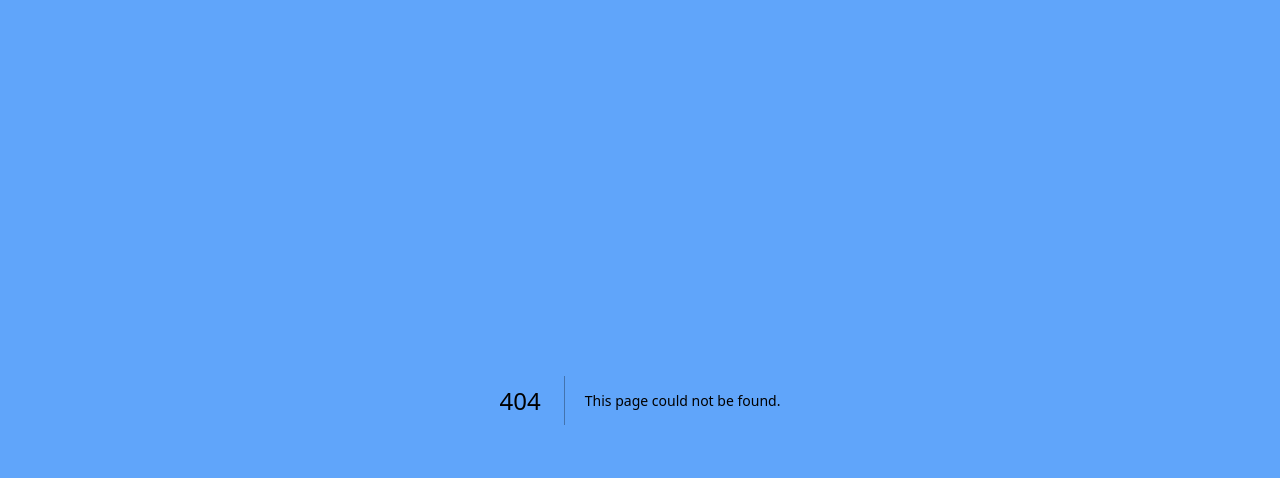
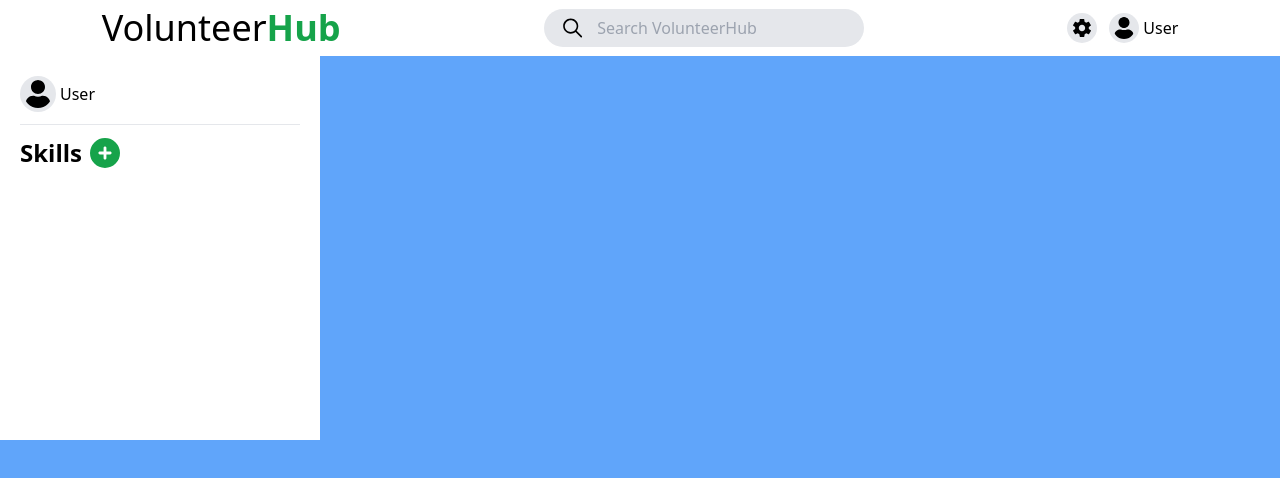
Before and after one commit to Kiritsu0/VolunteerHub, a Next.js app: page /main/volunteer in a window 1280 px wide. Before the commit this address had no page. Shown: the top 478 px of the page. Built offline with nearby package versions, Linux system fonts and the light colour scheme.

Commit message:
add volunteer_organization pages header

```diff
--- /dev/null
+++ b/app/main/layout.js
@@ -0,0 +1,35 @@
+import { IoIosSearch } from "react-icons/io";
+import { IoMdSettings } from "react-icons/io";
+import { FaUser } from "react-icons/fa";
+
+const Layout = ({children}) => {
+  return (
+    <div>
+      <header className="flex justify-around items-center w-screen bg-white min-h-14">
+        <h1 className="text-4xl font-medium">Volunteer<span className="font-bold text-green-600">Hub</span></h1>
+        <div className="flex items-center bg-gray-200 w-1/4 p-1 gap-3 rounded-3xl">
+          <IoIosSearch className="text-3xl ml-3"/>
+          <input placeholder="Search VolunteerHub" className="outline-none bg-gray-200 w-full"/>
+        </div>
+        <div className="flex items-center gap-3">
+          <div className="group relative">
+            <IoMdSettings className="text-3xl bg-gray-200 rounded-full p-1 cursor-pointer"/>
+            <span className="hidden group-hover:block absolute top-14 left-1/2 transform -translate-x-1/2 bg-black bg-opacity-50 text-white p-2 rounded-md text-sm">
+              Settings
+            </span>
+          </div>
+          <div className="group relative flex items-center gap-1">
+            <FaUser className="text-3xl bg-gray-200 rounded-full p-1 cursor-pointer"/>
+            <span className="font-medium">User</span>
+            <span className="hidden group-hover:block absolute top-14 left-1/2 transform -translate-x-1/2 bg-black bg-opacity-50 text-white p-2 rounded-md text-sm">
+              Account
+            </span>
+          </div>
+        </div>
+      </header>
+      {children}
+    </div>
+  )
+}
+
+export default Layout
--- /dev/null
+++ b/app/main/volunteer/page.js
@@ -0,0 +1,24 @@
+import { FaUser } from "react-icons/fa";
+import { FaCirclePlus } from "react-icons/fa6";
+
+const Volunteer = () => {
+  return (
+    <div>
+      <div className="bg-white w-1/4 h-96 p-5">
+        <div className="flex items-center gap-1">
+          <FaUser className="text-4xl bg-gray-200 rounded-full p-1"/>
+          <span>User</span>
+        </div>
+
+        <hr className="my-3"/>
+
+        <div className="flex items-center gap-2">
+          <h1 className="text-2xl font-semibold">Skills</h1>
+          <button><FaCirclePlus className="text-green-600 text-3xl"/></button>
+        </div>
+      </div>
+    </div>
+  )
+}
+
+export default Volunteer
--- a/app/signup/page.js
+++ b/app/signup/page.js
@@ -6,7 +6,7 @@ import { useRouter, useSearchParams } from "next/navigation";
 import Link from "next/link";
 const SignUp = () => {
   const searchParams = useSearchParams();
-  const route = useRouter();
+  const router = useRouter();
   const url = `/login?${searchParams}`;
 
   // Check if there are any search parameters in the URL
@@ -18,7 +18,7 @@ const SignUp = () => {
 
   // If there are no search parameters or invalid "type", redirect the user to /
   if (!hasSearchParams || !isValidType) {
-    route.push("/");
+    router.push("/");
   }
 
   return (
@@ -29,7 +29,7 @@ const SignUp = () => {
           <h2 className="text-2xl font-bold mb-4">Sign Up</h2>
           <div className="mb-4">
             <label
-              htmlFor="text"
+              htmlFor="name"
               className="block text-sm font-medium text-gray-600"
             >
               Username
```
Also changed, not shown: app/main/organization/page.js (added).
